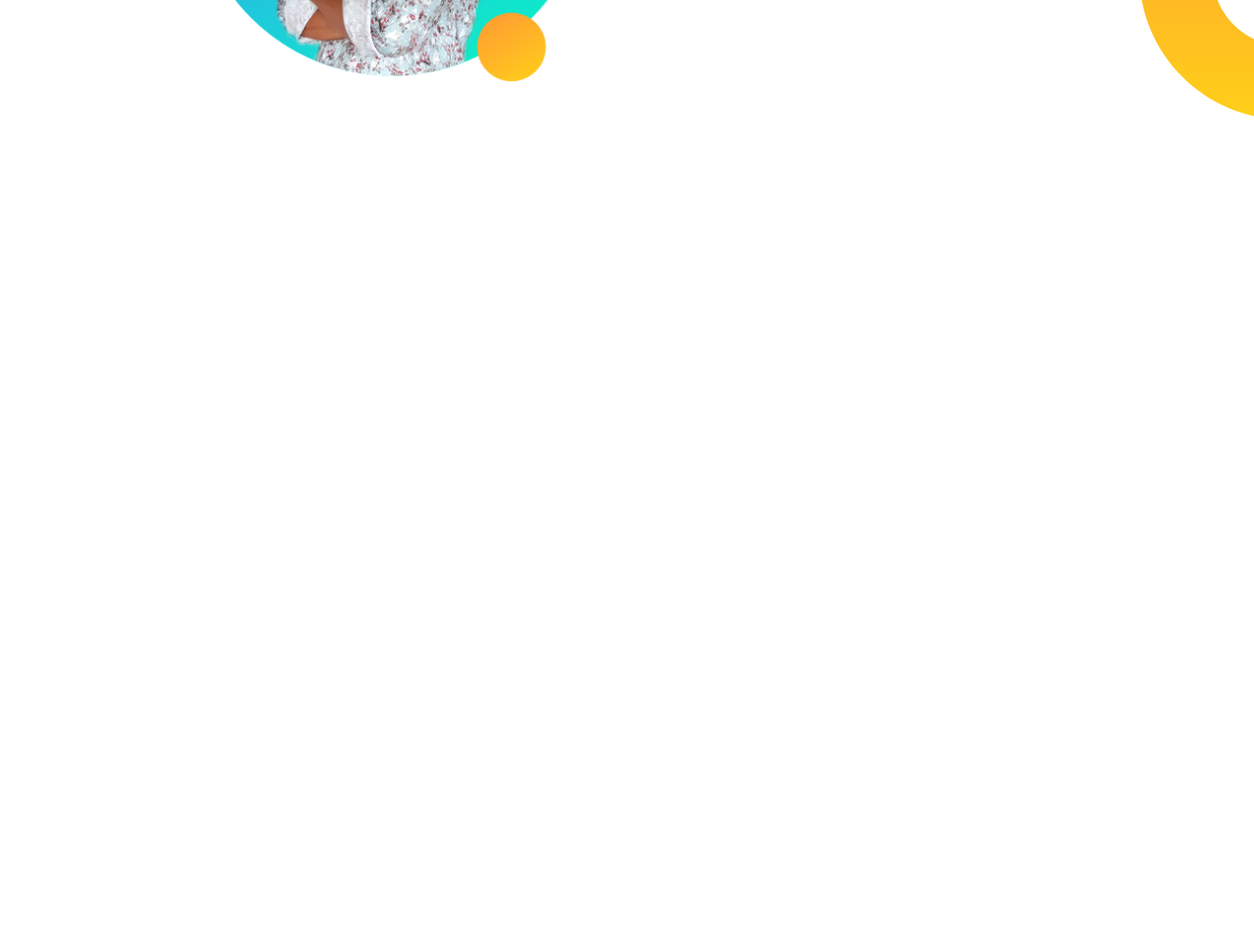
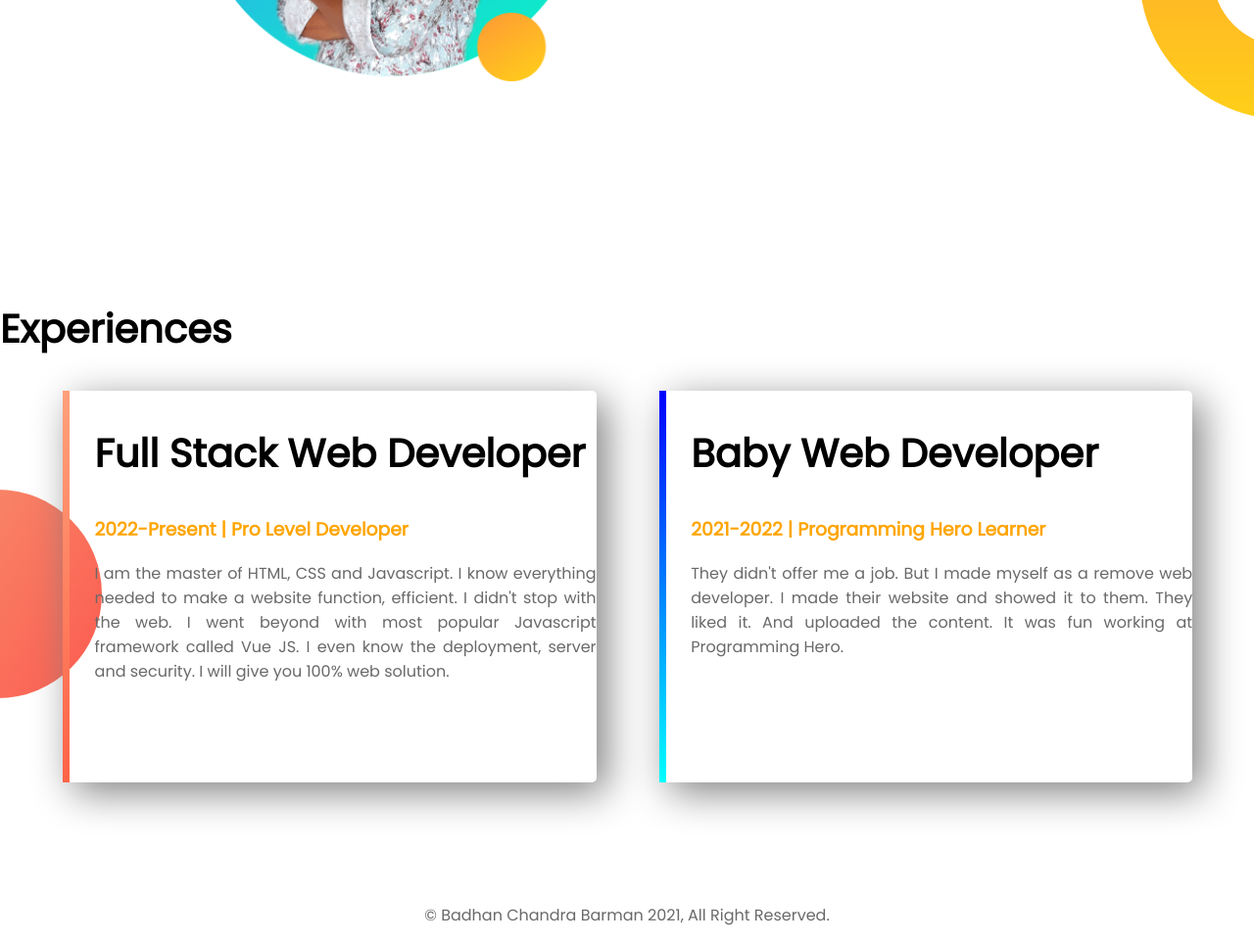
Before and after one commit to Badhan112/web-portfolio, a plain HTML site: page index.html in a window 1280 px wide. Shown: the part 927-1890 px from the top of the page at 98% size. Before the commit the page ends 1200 px from the top, so only its background shows below. Drawn offline with Linux system fonts and the light colour scheme.

Commit message:
experience section completed

```diff
--- a/index.html
+++ b/index.html
@@ -12,7 +12,7 @@
     <section class="top-banner">
         <div class="half-width">
             <h1>Welcome To</h1>
-            <h1><span class="dev-name">Badhan CB</span> World</h1>
+            <h1><span class="orange-highlight">Badhan CB</span> World</h1>
             <h3>Professional Web Developer</h3>
             <p>I am a Professional WEB DEVELOPER. I am passionate about Web development. I have many years experience. My working technologies are HTML5, CSS3. I can create Website. I can create Dynamic Business Website or E-Commerce website.</p>
             <a class="hire-button" href="https://www.linkedin.com/in/badhan-chandra-barman-352b5819a/" target="_blank">HIRE ME</a>
@@ -32,5 +32,23 @@
             <a class="hire-button" href="#" target="_blank">DOWNLOAD RESUME</a>
         </div>
     </section>
+    <section class="experience">
+        <h2>Experiences</h2>
+        <div id="full-dev" class="half-width single-experience" >
+            <h2>Full Stack Web Developer</h2>
+            <h3 class="orange-highlight">2022-Present | Pro Level Developer</h3>
+            <p>I am the master of HTML, CSS and Javascript. I know everything needed to make a website function, efficient. I didn't stop with the web. I went beyond with most popular Javascript framework called Vue JS. I even know the deployment, server and security. I will give you 100% web solution.</p>
+
+        </div>
+        <div id="baby-dev" class="half-width single-experience">
+            <h2>Baby Web Developer</h2>
+            <h3 class="orange-highlight">2021-2022 | Programming Hero Learner</h3>
+            <p>They didn't offer me a job. But I made myself as a remove web developer. I made their website and showed it to them. They liked it. And uploaded the content. It was fun working at Programming Hero.</p>
+
+        </div>
+    </section>
+    <footer>
+        <p>© Badhan Chandra Barman 2021, All Right Reserved.</p>
+    </footer>
 </body>
 </html>
--- a/style.css
+++ b/style.css
@@ -10,8 +10,9 @@ h2{
 }
 p{
     text-align: justify;
+    color: dimgray;
 }
-.dev-name{
+.orange-highlight{
     color: orange;
 }
 .half-width{
@@ -46,3 +47,27 @@ section{
     background-repeat: no-repeat;
     background-position: right;
 }
+.single-experience{
+    box-shadow: 10px 10px 40px grey;
+    height: 80%;
+    border-radius: 5px;
+}
+.experience{
+    background-image: url("images/exp-bg.png");
+    background-repeat: no-repeat;
+    background-position: left;
+}
+#full-dev{
+    border-left: 7px solid;
+    border-image: linear-gradient(180deg,lightSalmon, tomato);
+    border-image-slice: 1;
+}
+#baby-dev{
+    border-left: 7px solid;
+    border-image: linear-gradient(180deg,blue, cyan);
+    border-image-slice: 1;
+}
+footer p{
+    text-align: center;
+    /*font-size: 12px;*/
+}
```
